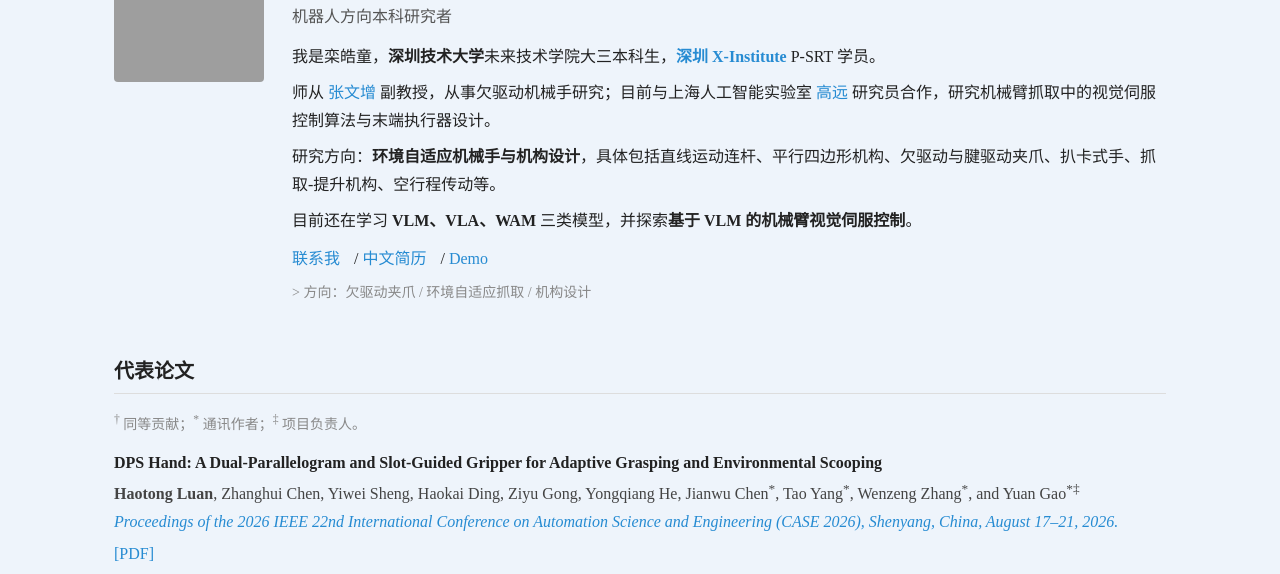
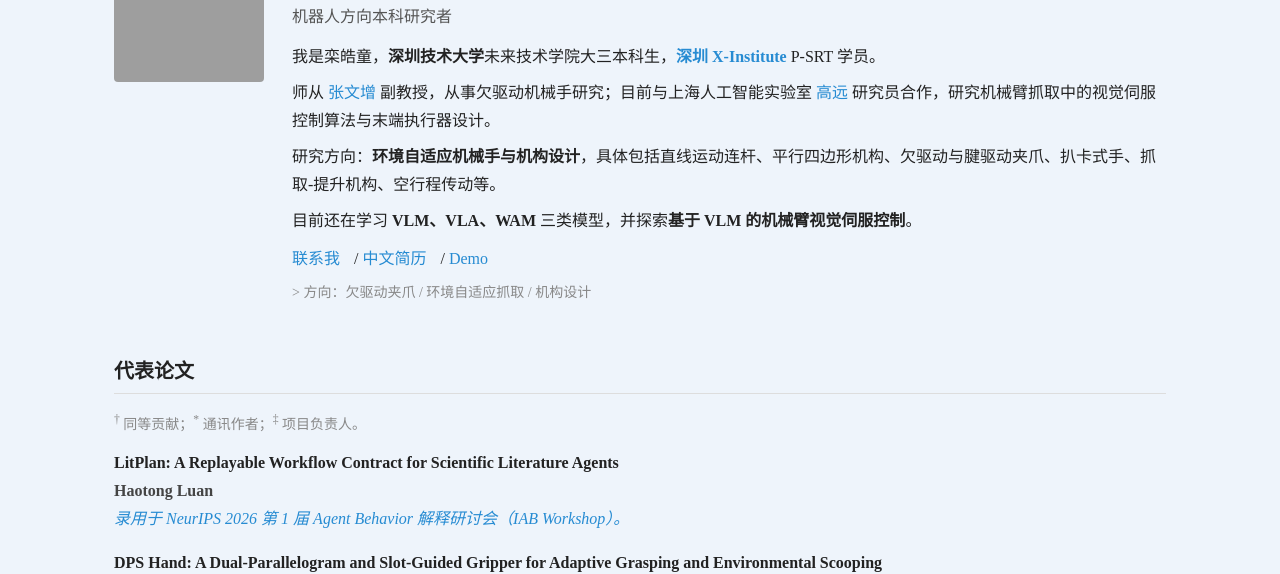
Before and after one commit to HaotongLuan/HaotongLuan.github.io, a plain HTML site: page index.html in a window 1280 px wide. Both pictures are taken after a click on the button "EN | 中". Shown: the part 219-793 px from the top of the page. Drawn offline with Linux system fonts and the light colour scheme; some packages are replaced by stand-ins of ours; grey boxes are pictures that could not be loaded; a script that the page names is missing.

Commit message:
Add accepted NeurIPS IAB workshop paper

```diff
--- a/index.html
+++ b/index.html
@@ -450,6 +450,12 @@
   <p class="pub-note"><sup>†</sup> Equal contribution. <sup>*</sup> Corresponding author. <sup>‡</sup> Project lead.</p>
 
   <div class="pub-item">
+    <div class="pub-title">LitPlan: A Replayable Workflow Contract for Scientific Literature Agents</div>
+    <div class="pub-authors"><strong>Haotong Luan</strong></div>
+    <div class="pub-venue">Accepted at the 1st Workshop on Interpreting Agent Behavior (IAB) at NeurIPS 2026.</div>
+  </div>
+
+  <div class="pub-item">
     <div class="pub-title">DPS Hand: A Dual-Parallelogram and Slot-Guided Gripper for Adaptive Grasping and Environmental Scooping</div>
     <div class="pub-authors"><strong>Haotong Luan</strong>, Zhanghui Chen, Yiwei Sheng, Haokai Ding, Ziyu Gong, Yongqiang He, Jianwu Chen<sup>*</sup>, Tao Yang<sup>*</sup>, Wenzeng Zhang<sup>*</sup>, and Yuan Gao<sup>*‡</sup></div>
     <div class="pub-venue">Proceedings of the 2026 IEEE 22nd International Conference on Automation Science and Engineering (CASE 2026), Shenyang, China, August 17&ndash;21, 2026.</div>
@@ -509,6 +515,12 @@
   <hr class="sec-rule">
 
   <p class="pub-note"><sup>†</sup> 同等贡献；<sup>*</sup> 通讯作者；<sup>‡</sup> 项目负责人。</p>
+
+  <div class="pub-item">
+    <div class="pub-title">LitPlan: A Replayable Workflow Contract for Scientific Literature Agents</div>
+    <div class="pub-authors"><strong>Haotong Luan</strong></div>
+    <div class="pub-venue">录用于 NeurIPS 2026 第 1 届 Agent Behavior 解释研讨会（IAB Workshop）。</div>
+  </div>
 
   <div class="pub-item">
     <div class="pub-title">DPS Hand: A Dual-Parallelogram and Slot-Guided Gripper for Adaptive Grasping and Environmental Scooping</div>
@@ -620,6 +632,8 @@
 
     <!-- ★ 国家级大创立项 -->
 
+    <li><span class="news-date">2026.09</span> Paper <strong>"LitPlan: A Replayable Workflow Contract for Scientific Literature Agents"</strong> accepted to the <strong>1st Workshop on Interpreting Agent Behavior (IAB) at NeurIPS 2026</strong>.</li>
+
     <li><span class="news-date">2026.09</span> Invited to serve as a <strong>Reviewer</strong> for the <strong>IAB @ NeurIPS 2026 Workshop</strong>.</li>
 
     <li><span class="news-date">2026.08</span> Served as a <strong>Reviewer</strong> for the <strong>2026 IEEE-RAS 25th International Conference on Humanoid Robots (Humanoids 2026)</strong>, a <strong>top conference in humanoid robotics</strong>.</li>
@@ -664,6 +678,8 @@
   <ul id="news-list-cn" class="news-list" role="list" tabindex="0" aria-labelledby="news-heading-cn">
 
     <!-- ★ 国家级大创立项 -->
+
+    <li><span class="news-date">2026.09</span> 论文 <strong>"LitPlan: A Replayable Workflow Contract for Scientific Literature Agents"</strong> 被 <strong>NeurIPS 2026 第 1 届 Agent Behavior 解释研讨会（IAB Workshop）</strong>录用。</li>
 
     <li><span class="news-date">2026.09</span> 受邀担任 <strong>IAB @ NeurIPS 2026 Workshop</strong> <strong>审稿人</strong>。</li>
 
```
